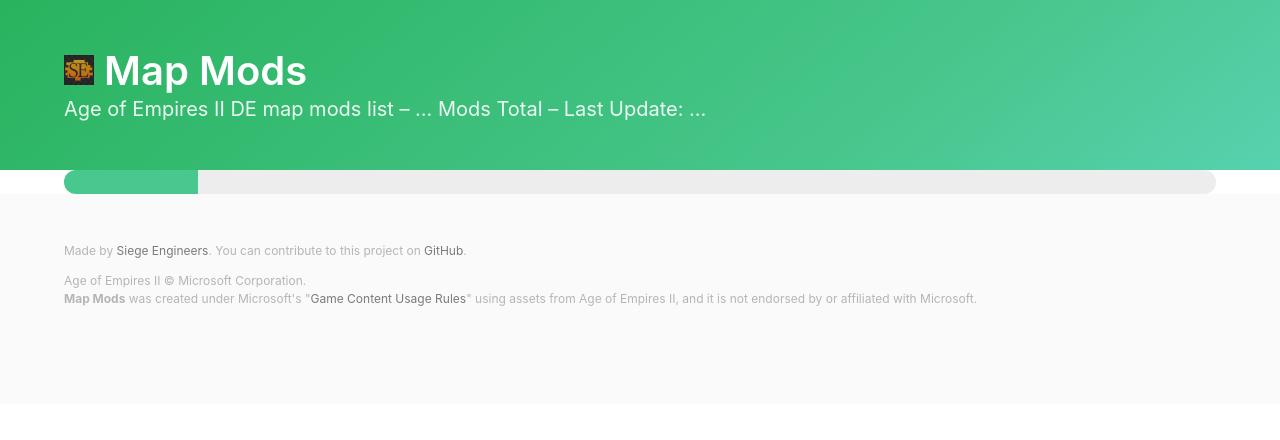
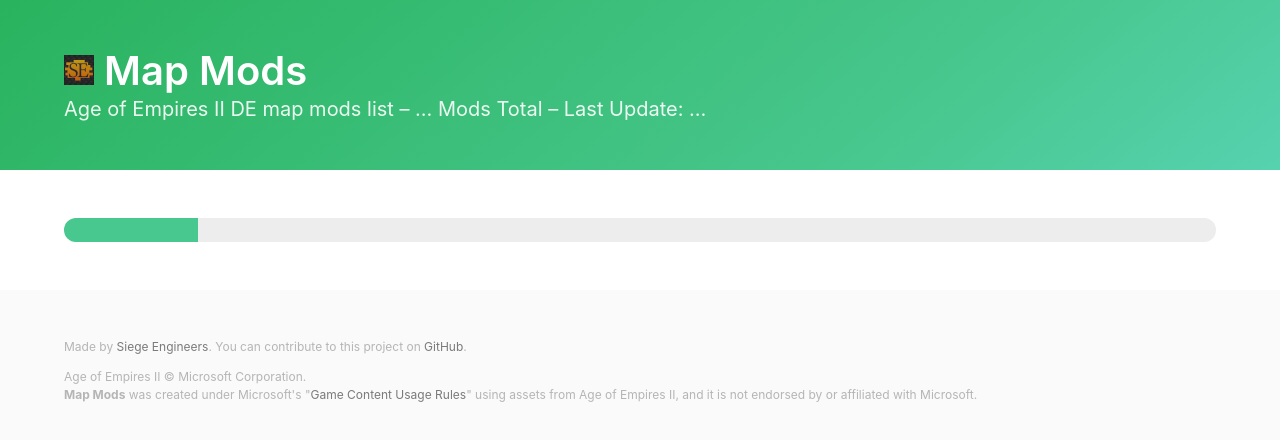
Before and after one commit to HSZemi/rms-mod-list, a Svelte app: page / in a window 1280 px wide. Shown: the top 440 px of the page. Built offline with nearby package versions, Linux system fonts and the light colour scheme; no server answers.

Commit message:
Give loading bar more space

```diff
--- a/src/LoadingProgress.svelte
+++ b/src/LoadingProgress.svelte
@@ -1,3 +1,5 @@
-<div class="container" id="list-of-maps">
-    <progress class="progress is-large is-success" max="100">60%</progress>
-</div>
+<section class="section">
+    <div class="container">
+        <progress class="progress is-large is-success" max="100">60%</progress>
+    </div>
+</section>
```
